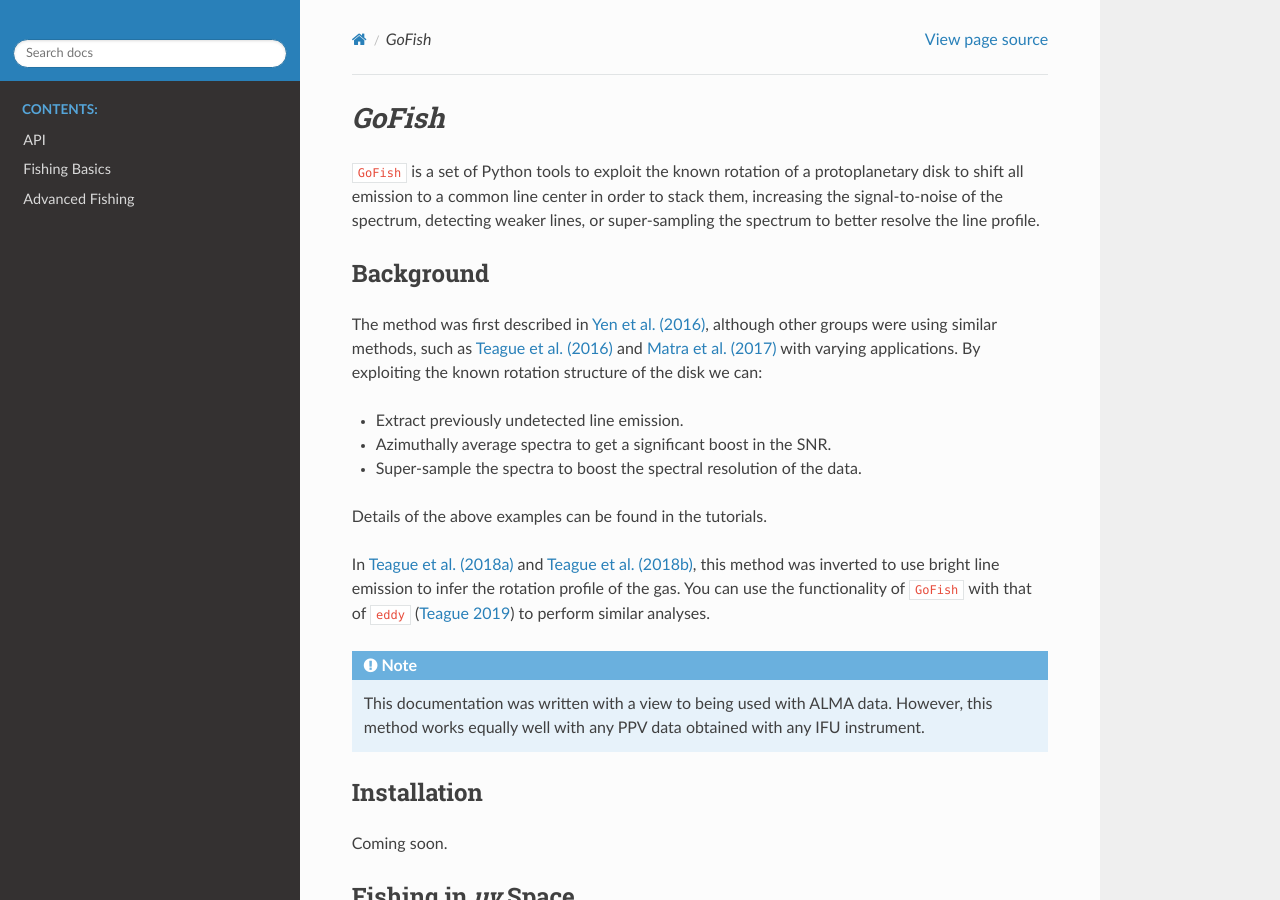
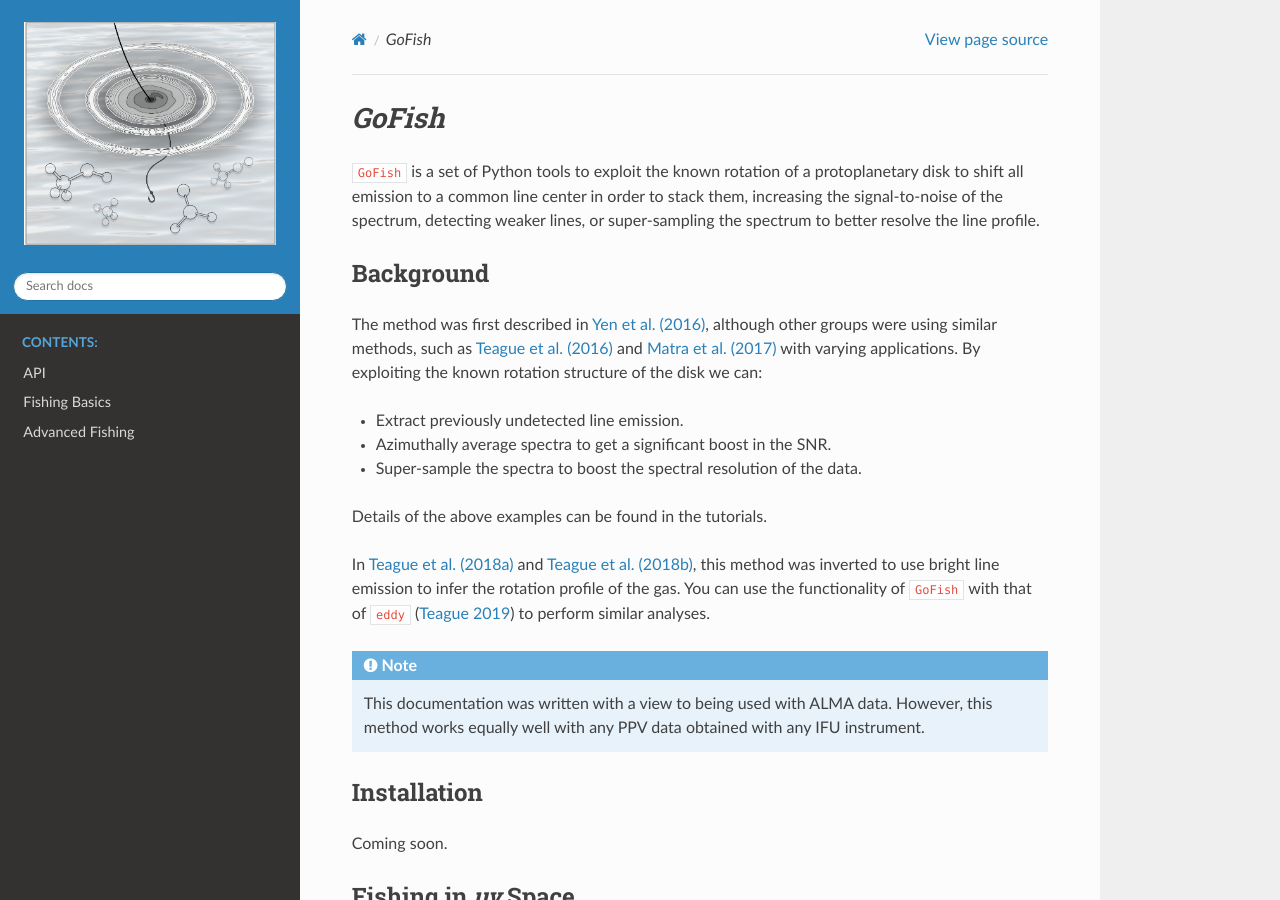
Before and after one commit to richteague/gofish, a Sphinx documentation site: the page built from docs/index.rst, in a window 1280 px wide and 900 px high. Built offline with Sphinx 7.4.7 and the Read the Docs theme 2.0.0, drawn with Linux system fonts in a browser that asks for light colours; formulas are drawn with MathJax 3.

Commit message:
does the logo work in the docs take 2

```diff
--- a/docs/conf.py
+++ b/docs/conf.py
@@ -69,5 +69,5 @@ html_theme = "sphinx_rtd_theme"
 # relative to this directory. They are copied after the builtin static files,
 # so a file named "default.css" will overwrite the builtin "default.css".
 html_static_path = ['_static']
-html_logo = "_static/logo2.png"
+html_logo = "_static/logo.png"
 html_theme_options = {"logo_only": True}
```
